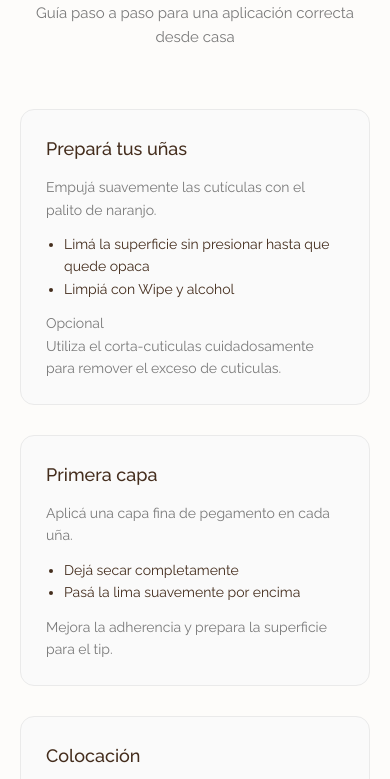
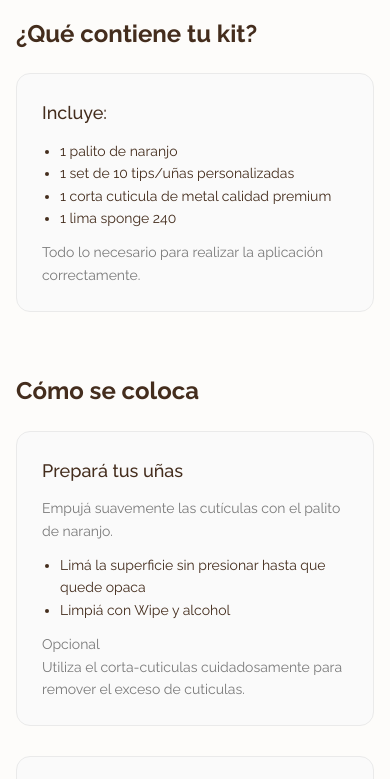
Before and after one commit to taishawierowka/presson_tutorial, a plain HTML site: page index.html in a window 390 px wide. Shown: the part 151-930 px from the top of the page. Drawn offline with Linux system fonts and the light colour scheme.

Commit message:
Update index.html

```diff
--- a/index.html
+++ b/index.html
@@ -3,7 +3,7 @@
 <head>
   <meta charset="UTF-8" />
   <meta name="viewport" content="width=device-width, initial-scale=1.0"/>
-  <title>Cómo colocar tus Press On Nails</title>
+  <title>Taisha Nails</title>
 
   <link rel="icon" type="image/png" href="https://i.postimg.cc/x8LxJC2B/isotiposinbackground.png">
   <link href="https://fonts.googleapis.com/css2?family=Raleway:wght@300;400;500;600;700&display=swap" rel="stylesheet">
@@ -13,7 +13,6 @@
       --bg: #fdfcfa;
       --text: #442d1d;
       --muted: #7a7a7a;
-      --accent: #442d1d;
       --card: #fafafa;
       --border: #eaeaea;
     }
@@ -42,15 +41,15 @@
       margin-bottom: 60px;
     }
 
-    header h1 {
+    .brand {
       font-size: 32px;
       font-weight: 500;
       margin-bottom: 10px;
     }
 
-    header p {
+    .slogan {
+      font-size: 15px;
       color: var(--muted);
-      font-size: 15px;
     }
 
     .services {
@@ -90,8 +89,21 @@
 
     section h2 {
       font-size: 24px;
-      font-weight: 500;
       margin-bottom: 20px;
+    }
+
+    @media (max-width: 600px) {
+      .container {
+        padding: 30px 16px;
+      }
+
+      .brand {
+        font-size: 26px;
+      }
+
+      section {
+        margin-top: 60px;
+      }
     }
 
   </style>
@@ -102,9 +114,35 @@
 <div class="container">
 
 <header>
-  <h1>Cómo colocar tus Press On Nails</h1>
-  <p>Guía paso a paso para una aplicación correcta desde casa</p>
+  <div class="brand">Taisha Nails</div>
+  <div class="slogan">No se explica, se lleva puesto ✨</div>
 </header>
+
+<!-- KIT -->
+<section>
+  <h2>¿Qué contiene tu kit?</h2>
+
+  <div class="services">
+    <div class="service-card">
+      <div class="service-title">Incluye:</div>
+
+      <ul>
+        <li>1 palito de naranjo</li>
+        <li>1 set de 10 tips/uñas personalizadas</li>
+        <li>1 corta cuticula de metal calidad premium</li>
+        <li>1 lima sponge 240</li>
+      </ul>
+
+      <div class="muted">
+        Todo lo necesario para realizar la aplicación correctamente.
+      </div>
+    </div>
+  </div>
+</section>
+
+<!-- COLOCACIÓN -->
+<section>
+  <h2>Cómo se coloca</h2>
 
   <div class="services">
 
@@ -178,9 +216,11 @@
     </div>
 
   </div>
+</section>
 
+<!-- REMOCIÓN -->
 <section>
-  <h2>Cómo remover tus Press On Nails</h2>
+  <h2>Cómo se remueve</h2>
 
   <div class="services">
 
@@ -237,7 +277,6 @@
     </div>
 
   </div>
-
 </section>
 
 </div>
```
Lines whose indentation alone changed are shown as unchanged.
